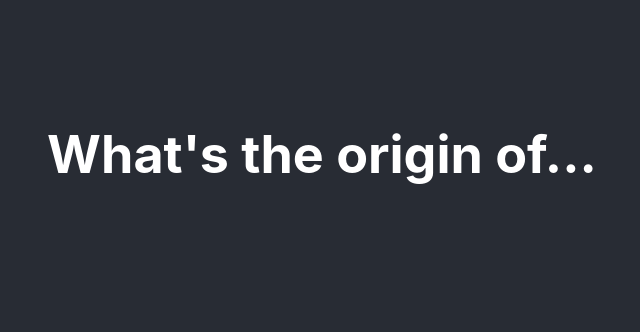
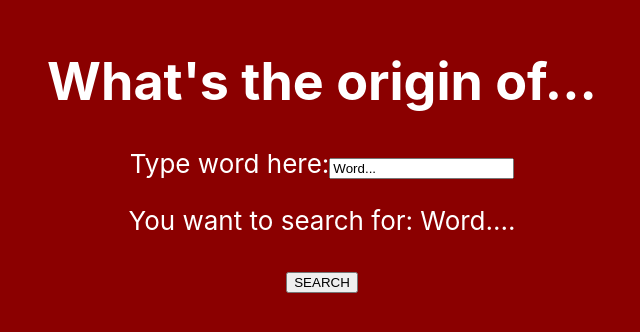
Before and after one commit to hpramanathan/project2-reactlist, a React (Create React App) app: page / in a window 1280 px wide. Shown: the part 246-578 px from the top of the page, without its empty margins (318-958 px from the left). Built offline with nearby package versions, Linux system fonts and the light colour scheme; no server answers.

Commit message:
3. Wireframe, User Stories & Initial App.js

```diff
--- a/src/App.css
+++ b/src/App.css
@@ -3,7 +3,7 @@
 }
 
 .App-header {
-  background-color: #282c34;
+  background-color:darkred;
   min-height: 100vh;
   display: flex;
   flex-direction: column;
--- a/src/App.js
+++ b/src/App.js
@@ -1,5 +1,5 @@
-import logo from './logo.svg';
-import './App.css';
+import './App.css'
+import React, { useState } from "react"
 
 const API_URL = `https://dictionaryapi.com/api/v3/references/collegiate/json/curfew?key=1ae97b82-bd14-46a8-a87d-e1082c1300b4`
 
@@ -12,12 +12,25 @@ fetch(API_URL)
 })
 
 function App() {
+
+  const [wordSearch, setWordSearch] = useState('Word...')
+
   return (
     <div className="App">
       <header className="App-header">
         <>
-          <h1>What's the origin of...</h1>
-
+          <h1 className="App-h1">What's the origin of...</h1>
+            <form>
+              <label>Type word here:
+                <input
+                  value={wordSearch}
+                  onChange={e => setWordSearch(e.target.value)}></input>
+              </label>
+              {wordSearch !== '' && <p>You want to search for: {wordSearch}.</p>}
+              <button
+                type="submit"
+                onClick={alert}>SEARCH</button>
+            </form>
         </>
       </header>
     </div>
@@ -25,3 +38,16 @@ function App() {
 }
 
 export default App;
+
+
+
+
+/**
+ * Doc comment
+ */
+
+// Who wants this
+
+/*
+ * Block comment
+ */
```
Also changed, not shown: project2-userstories.png (added), project2-wireframe.svg (added).
